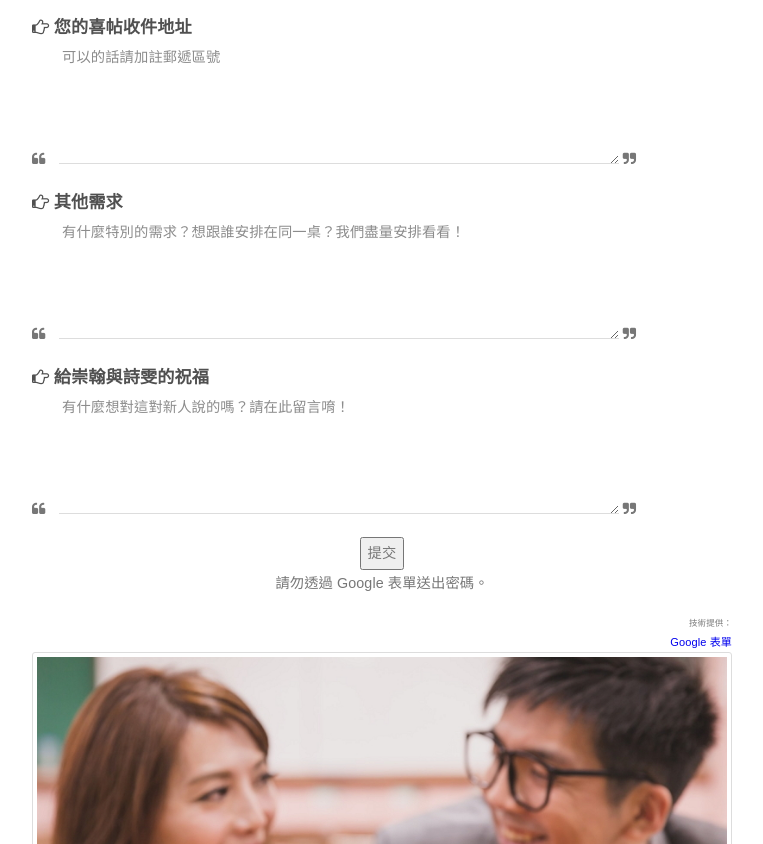
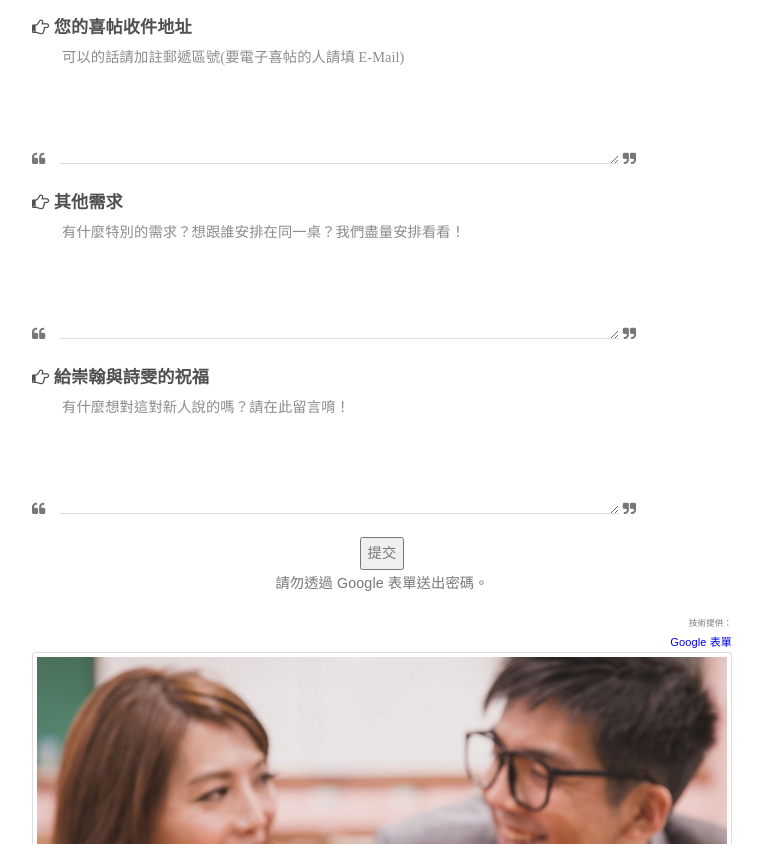
Before and after one commit to chonhan/wedding919, a plain HTML site: page war/register.html in a window 1280 px wide. Shown: the part 1559-2403 px from the top of the page, without its empty margins (258-1021 px from the left). Drawn offline with nearby package versions, Linux system fonts and the light colour scheme; a web font is replaced by a local one.

Commit message:
update e-mail address

```diff
--- a/war/register.html
+++ b/war/register.html
@@ -266,7 +266,7 @@
                                             <label class="ss-q-item-label" for="entry_412759317">
                                                 <div class="ss-q-title"><i class="fa fa-hand-o-right"></i> 您的喜帖收件地址
                                                 </div>
-                                                <div class="ss-q-help ss-secondary-text" dir="ltr">可以的話請加註郵遞區號</div>
+                                                <div class="ss-q-help ss-secondary-text" dir="ltr">可以的話請加註郵遞區號(要電子喜帖的人請填 E-Mail)</div>
                                             </label><br>
                                             <i class="fa fa-quote-left"></i>
                                             <textarea name="entry.412759317" rows="3" class="ss-q-long" id="entry_412759317" dir="auto" aria-label="您的喜帖收件地址 可以的話請加註郵遞區號 "></textarea>
```
